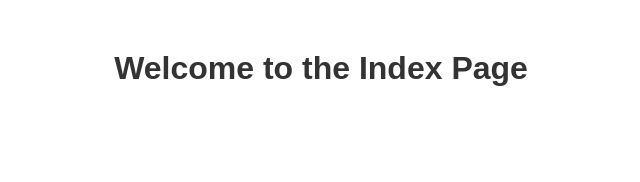
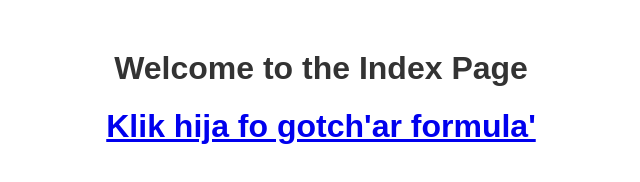
Before and after one commit to Camilleus/BasicWebSiteWithBasicBackend, a plain HTML site: page index.html in a window 1280 px wide. Shown: the whole page, without its empty margins (319-959 px from the left). Drawn offline with nearby package versions, Linux system fonts and the light colour scheme.

Commit message:
added modern-normalize.css

```diff
--- a/index.html
+++ b/index.html
@@ -6,12 +6,13 @@
     <meta http-equiv="X-UA-Compatible" content="IE=edge">
     <meta name="viewport" content="width=device-width, initial-scale=1.0">
     <title>Index Page</title>
+    <link rel="stylesheet" href="./styles/modern-normalize.min.css" />
     <link rel="stylesheet" href="styles.css">
 </head>
 
 <body>
     <h1>Welcome to the Index Page</h1>
-    <h1><a href=/message.html></a></h1>
+    <h1><a href=message.html>Klik hija fo gotch'ar formula'</a></h1>
 </body>
 
 </html>
```
Also changed, not shown: error.html (+1 -0 lines), message.html (+1 -0 lines).
